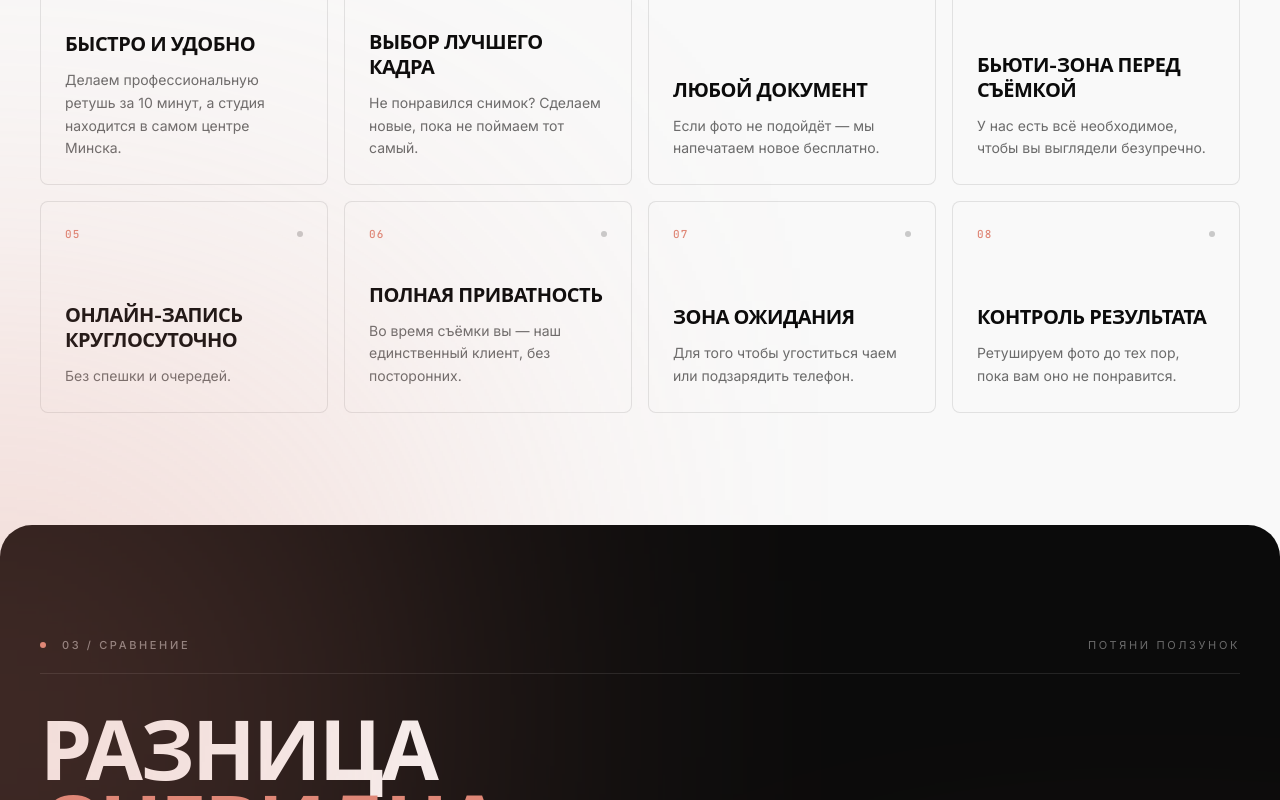
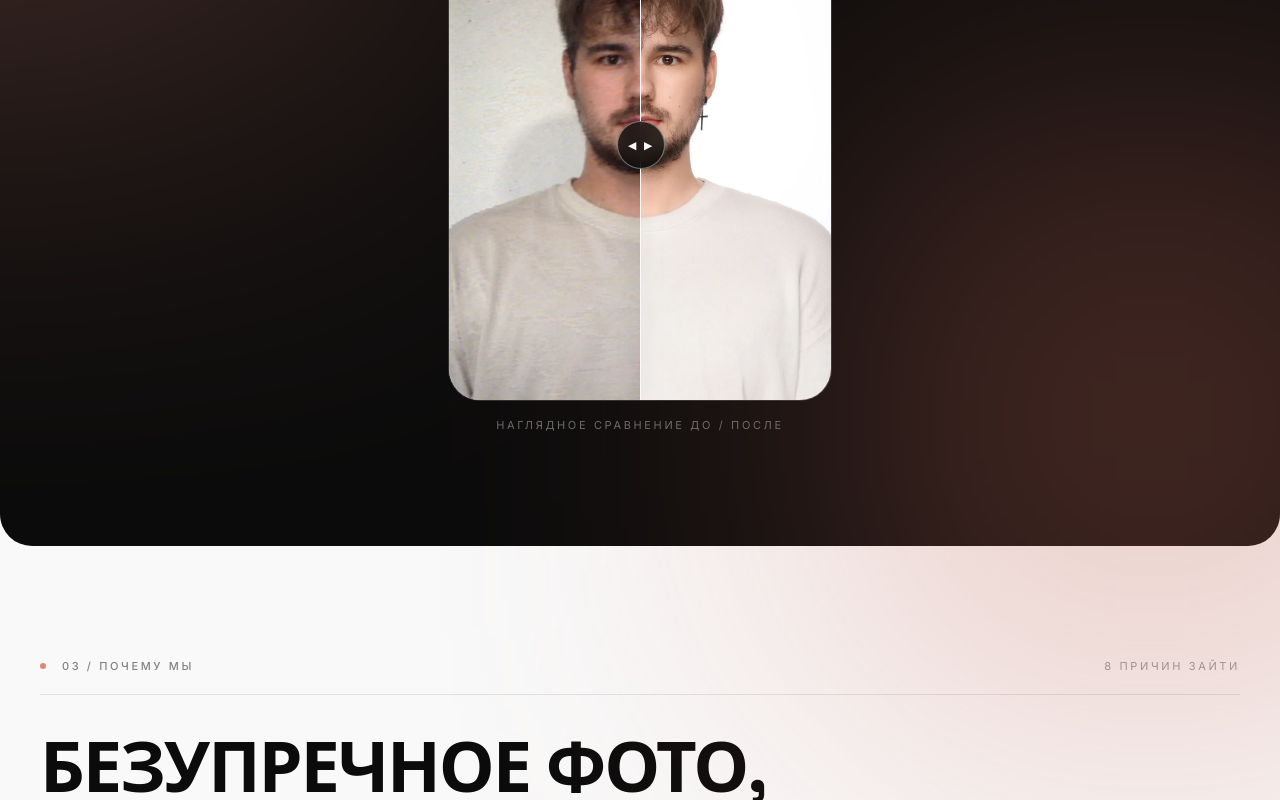
Before and after one commit to hylaron/ophotoby, a React (Vite) app: page / in a window 1280 px wide. Shown: the part 2020-2820 px from the top of the page. Built offline with nearby package versions, Linux system fonts and the light colour scheme; a web font is replaced by a local one.

Commit message:
блоки местами поменял для очередности

```diff
--- a/src/App.jsx
+++ b/src/App.jsx
@@ -22,8 +22,8 @@ export default function App() {
       <main>
         <Hero/>
         <Documents    index={1}/>
-        <Advantages   index={2}/>
-        <BeforeAfter  index={3}/>
+        <BeforeAfter  index={2}/>
+        <Advantages   index={3}/>
         <Services     index={4}/>
         {/* <About        index={4}/> */}
         <FAQ          index={5}/>
```
